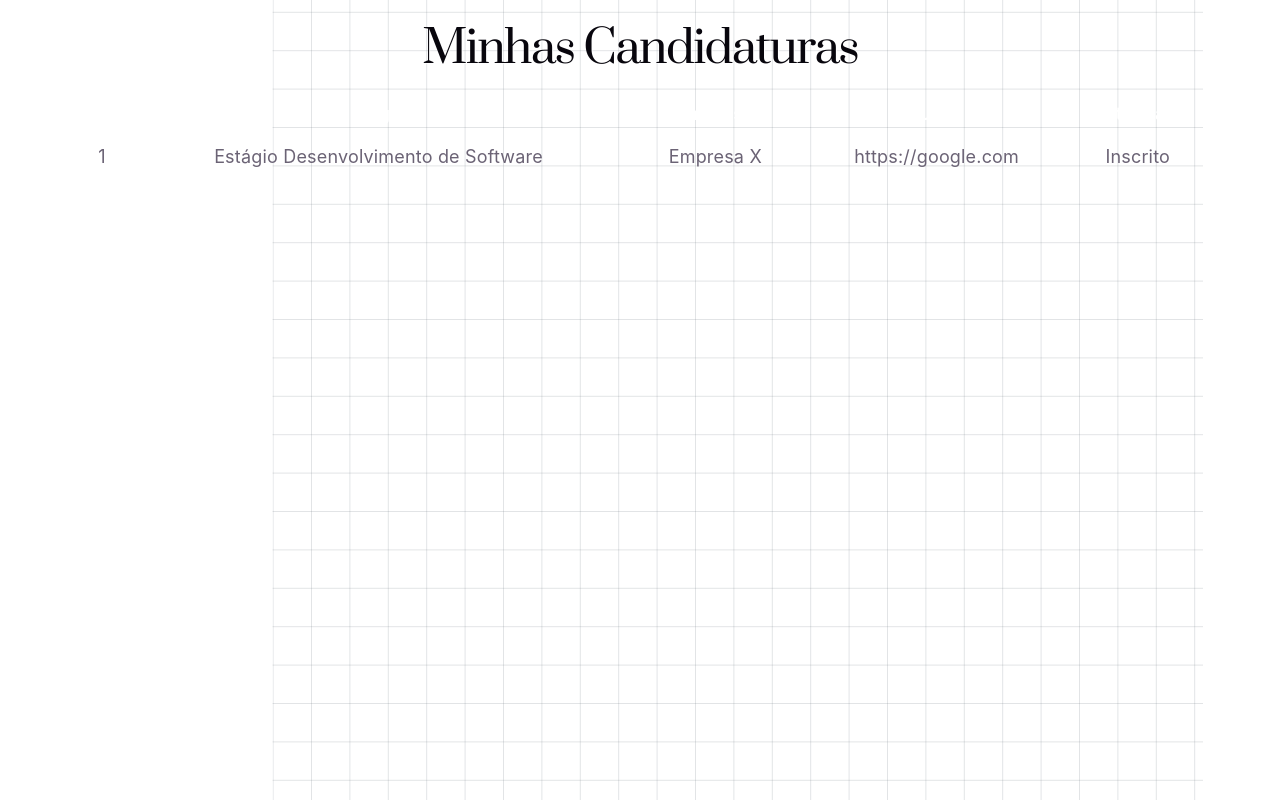
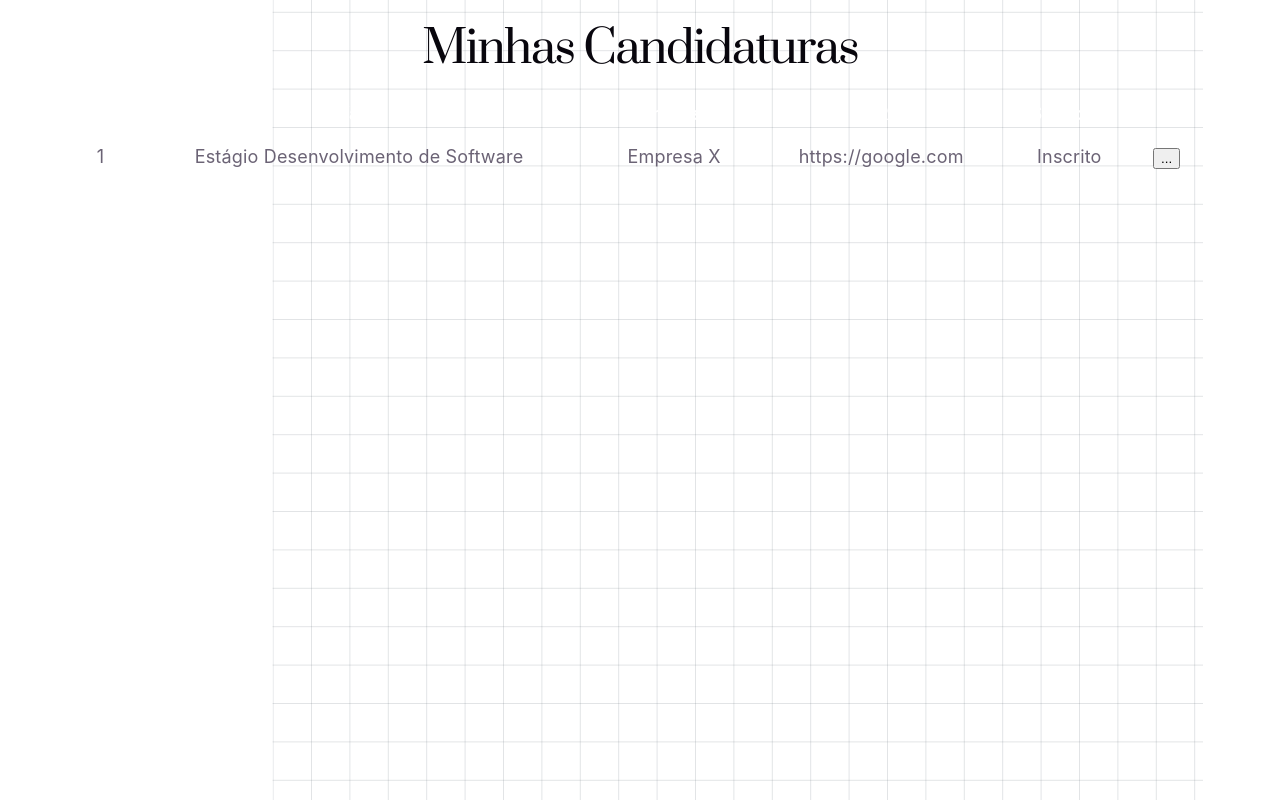
Before and after one commit to Laura-Sangalli/gerenciador-de-candidaturas, a React (Vite) app in the folder frontend/: page /jobs in a window 1280 px wide. Built offline with nearby package versions, Linux system fonts and the light colour scheme.

Commit message:
feat: add button edit saved jobs

```diff
--- a/frontend/src/components/JobTable.tsx
+++ b/frontend/src/components/JobTable.tsx
@@ -15,6 +15,7 @@ function JobTable({ jobs }: JobTableProps){
                         <th>Empresa</th>
                         <th>URL</th>
                         <th>Situação</th>
+                        <th></th>
                     </tr>
                 </thead>
 
@@ -27,6 +28,7 @@ function JobTable({ jobs }: JobTableProps){
                                 <td>{job.company}</td>
                                 <td><a href="{job.url}" className="job-link">{job.url}</a></td>
                                 <td className="job-status">{job.situacao}</td>
+                                <td><button>...</button></td>
                             </tr>
                         )
 
```
Also changed, not shown: frontend/src/components/EditButton.tsx (added, +13 -0 lines).
